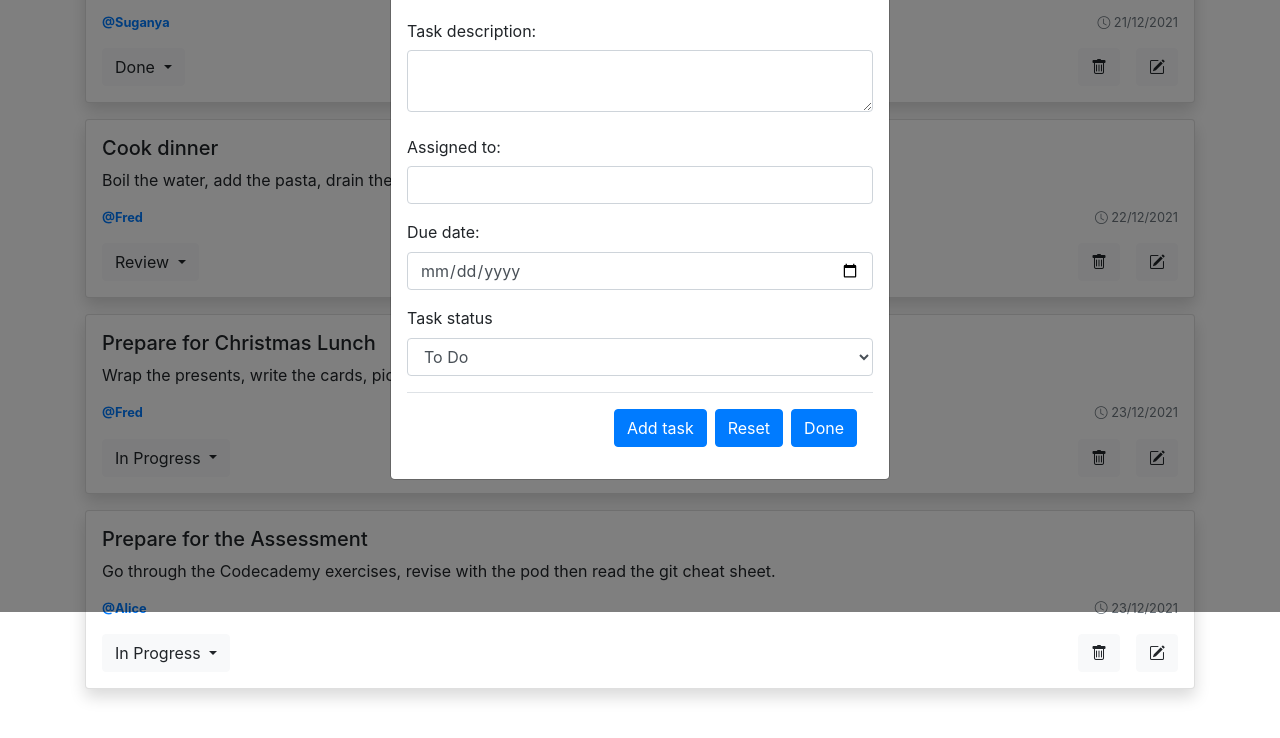
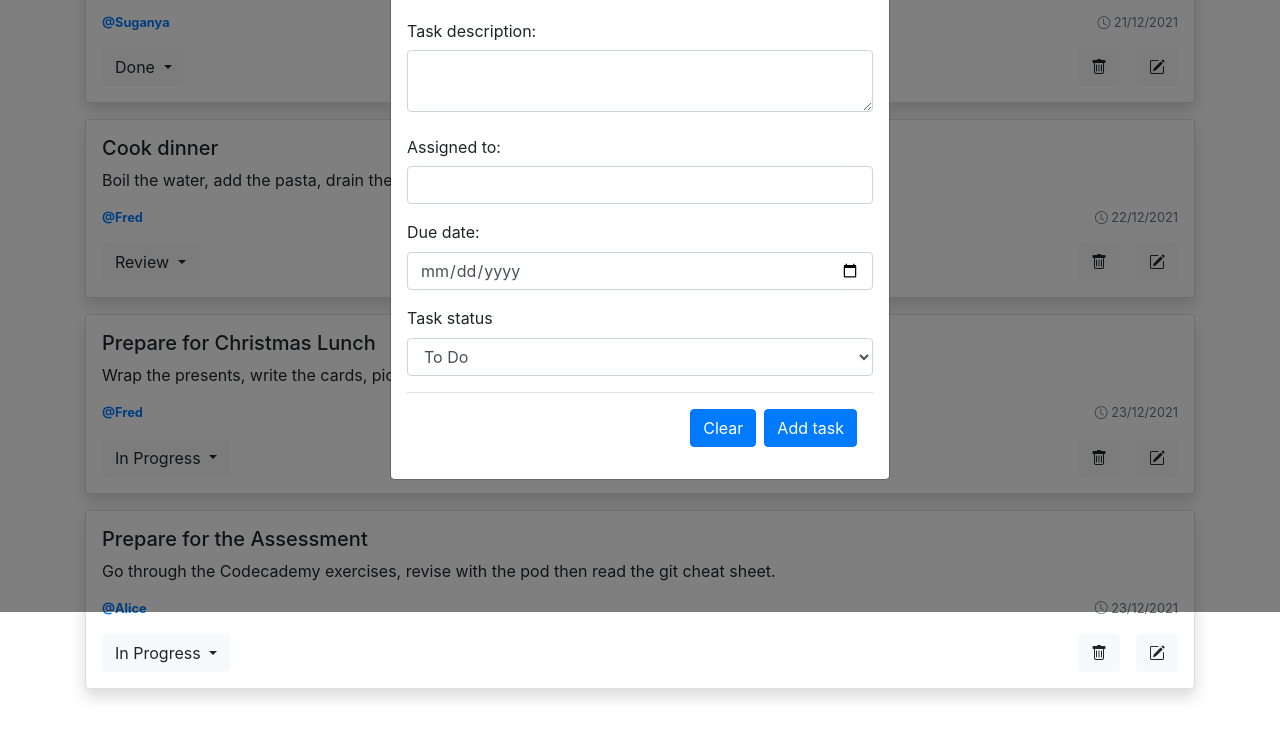
Before and after one commit to bashirawaty02/checklist, a website: page index.html in a window 1280 px wide. Both pictures are taken after a click on the button 1166 px from the left and 72 px from the top of the page. Shown: the part 188-926 px from the top of the page. Drawn offline with nearby package versions, Linux system fonts and the light colour scheme.

```diff
--- a/index.html
+++ b/index.html
@@ -79,6 +79,14 @@
               <div class="modal-footer">
 
               <button
+              id="reset-form"
+              type="reset"
+              class="btn btn-primary"
+              id="new-task-submit"
+              >
+              Clear
+            </button>
+              <button
                   type="submit"
                   class="btn btn-primary"
                   id="new-task-submit"
@@ -86,23 +94,7 @@
                 Add task
               </button>
 
-              <button
-                  id="reset-form"
-                  type="reset"
-                  class="btn btn-primary"
-                  id="new-task-submit"
-                >
-                Reset
-              </button>
 
-              <button
-              type="button"
-              class="btn btn-primary"
-              id="new-task-submit"
-              data-dismiss="modal"
-              >
-                Done
-              </button>
             </div>
             </form>
           </div>
--- a/js/taskManager.js
+++ b/js/taskManager.js
@@ -66,8 +66,8 @@
         for (let i = 0; i < this.tasks.length; i++) {
             let task = this.tasks[i];
             let date = new Date(task.dueDate)
-
-            let taskHtml = createTaskHtml(task.name, task.description, task.assignedTo, date.formattedDate, task.status);
+            const formattedDate = `${date.getDate()}/${date.getMonth() + 1}/${date.getFullYear()}`;
+            let taskHtml = createTaskHtml(task.name, task.description, task.assignedTo, formattedDate , task.status);
             tasksHtmlList.push(taskHtml);
         }
 
```
